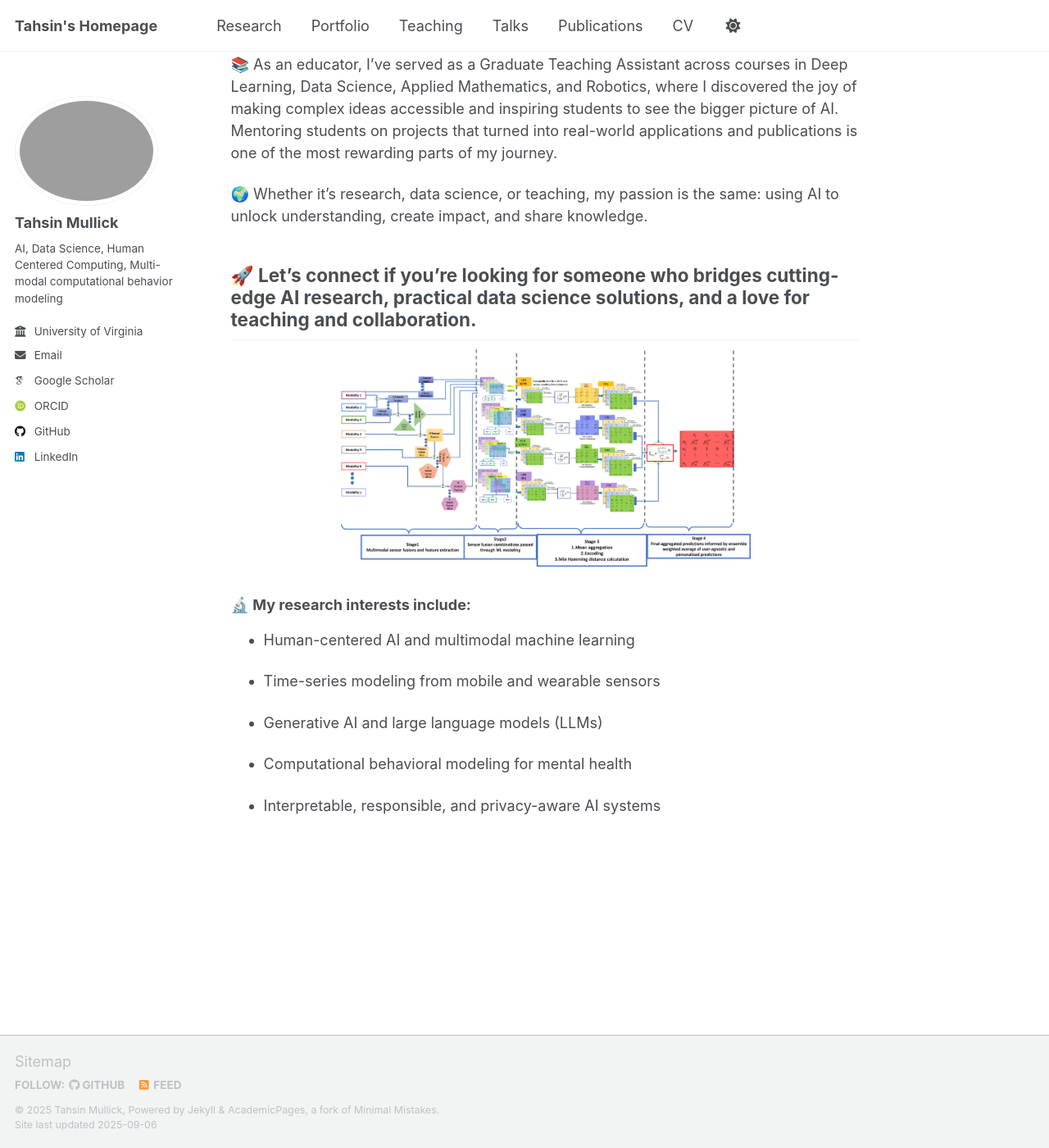
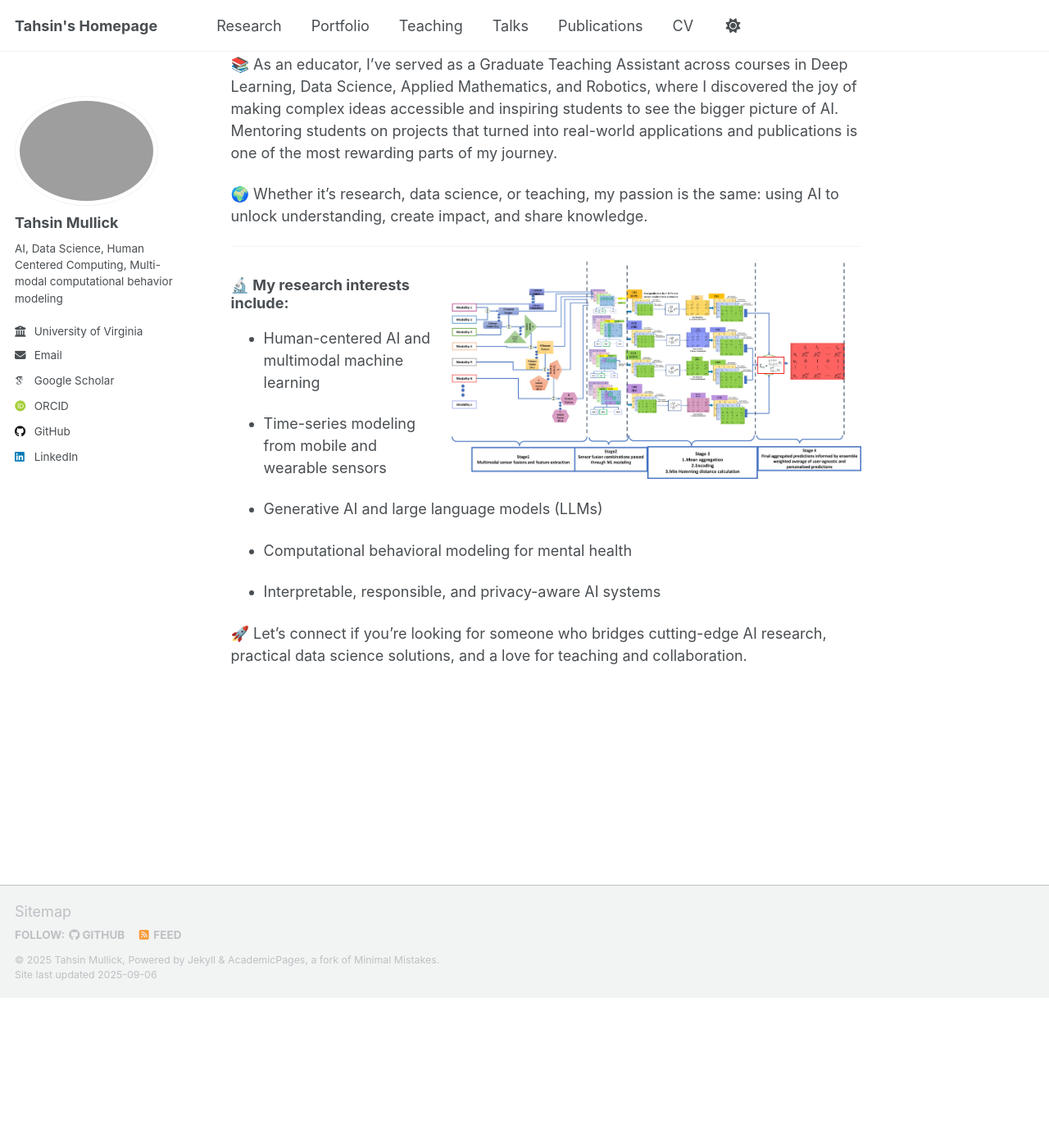
Before and after one commit to Tahsinmullick/Tahsinmullick.github.io, a Jekyll site: the page built from _pages/about.md, in a window 1280 px wide and 1400 px high, scrolled down 596 px. Shown: the whole window at 82% size. Built offline with Jekyll 4.4.1, drawn with Linux system fonts in a browser that asks for light colours; some web fonts are replaced; a script that is not in the unit is left out; after the commit the page ends 1813 px from its top, so only the background shows below that.

Commit message:
about added

```diff
--- a/_pages/about.md
+++ b/_pages/about.md
@@ -9,9 +9,6 @@ redirect_from:
 
 ![Illustration of my work](/images/gradcam_fvp2.png){: .align-right width="500px"}
 
-<style>
-li { margin-bottom: 4px; }
-</style>
 
 # About Me
 
@@ -25,9 +22,9 @@ li { margin-bottom: 4px; }
 
 🌍 Whether it’s research, data science, or teaching, my passion is the same: using AI to unlock understanding, create impact, and share knowledge.
 
-🚀 Let’s connect if you’re looking for someone who bridges cutting-edge AI research, practical data science solutions, and a love for teaching and collaboration.
+
 ---
-![Illustration of my work](/images/FLMS_complete_view.jpg){: .align-center width="500px"}
+![Illustration of my work](/images/FLMS_complete_view.jpg){: .align-right width="500px"}
 ### 🔬 My research interests include:
 
 - Human-centered AI and multimodal machine learning
```
Also changed, not shown: other parts of _pages/about.md (+2 -0 lines).
